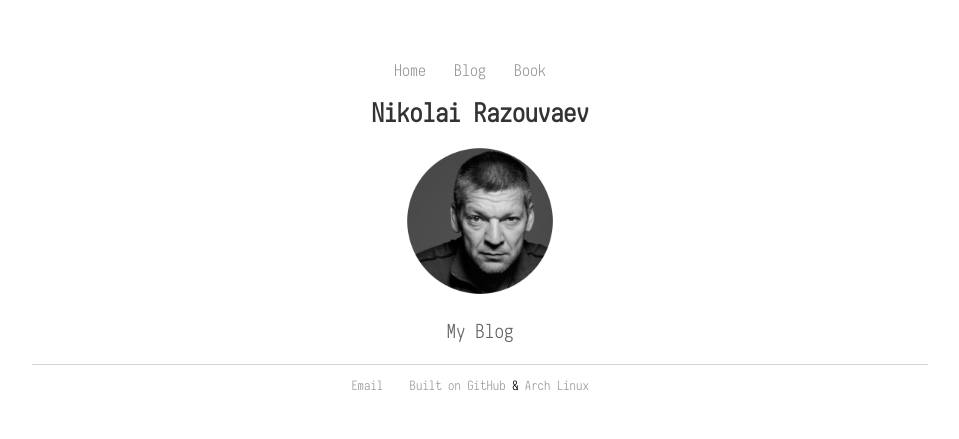
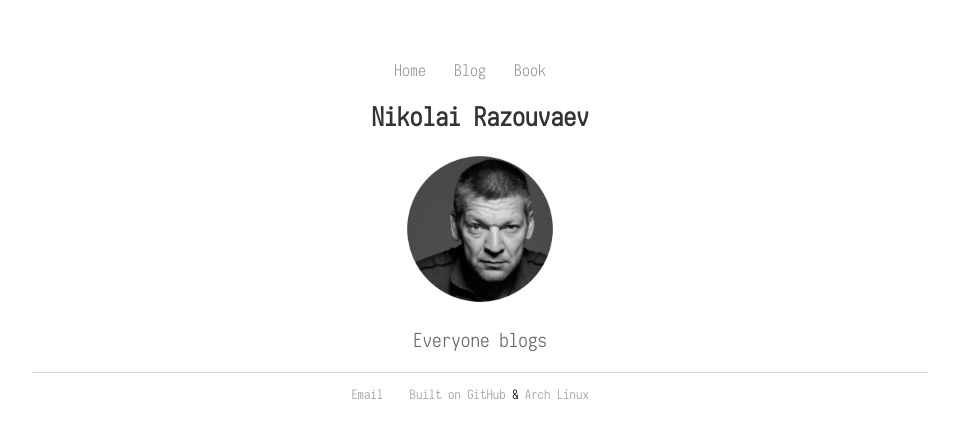
Before and after one commit to nkrzv/nkrzv.github.io, a Jekyll site: the page built from index.html, in a window 1280 px wide. Shown: the top 439 px of the page, without its empty margins (160-1119 px from the left). Built offline with Jekyll 4.4.1, drawn with Linux system fonts in a browser that asks for light colours.

Commit message:
css edit

```diff
--- a/css/main.css
+++ b/css/main.css
@@ -58,6 +58,6 @@
 .meta {
     text-align: center;
 }
-.blurb {
+#masthead {
     text-align: center;
 }
--- a/index.html
+++ b/index.html
@@ -2,9 +2,8 @@
 layout: default
 title: Nikolai Razouvaev
 ---
-<!-- /.blurb -->
-<div class="blurb">
+<section id="masthead">
 	<h1>Nikolai Razouvaev</h1>
 	<img src="/images/Nikolai-Razouvaev.png" alt="Nikolai Razouvaev" style="width:150px;height:150px;">
-	<p>My Blog</p>
-</div><!-- end /.blurb -->
+	<p>Everyone blogs</p>
+</section>
```
